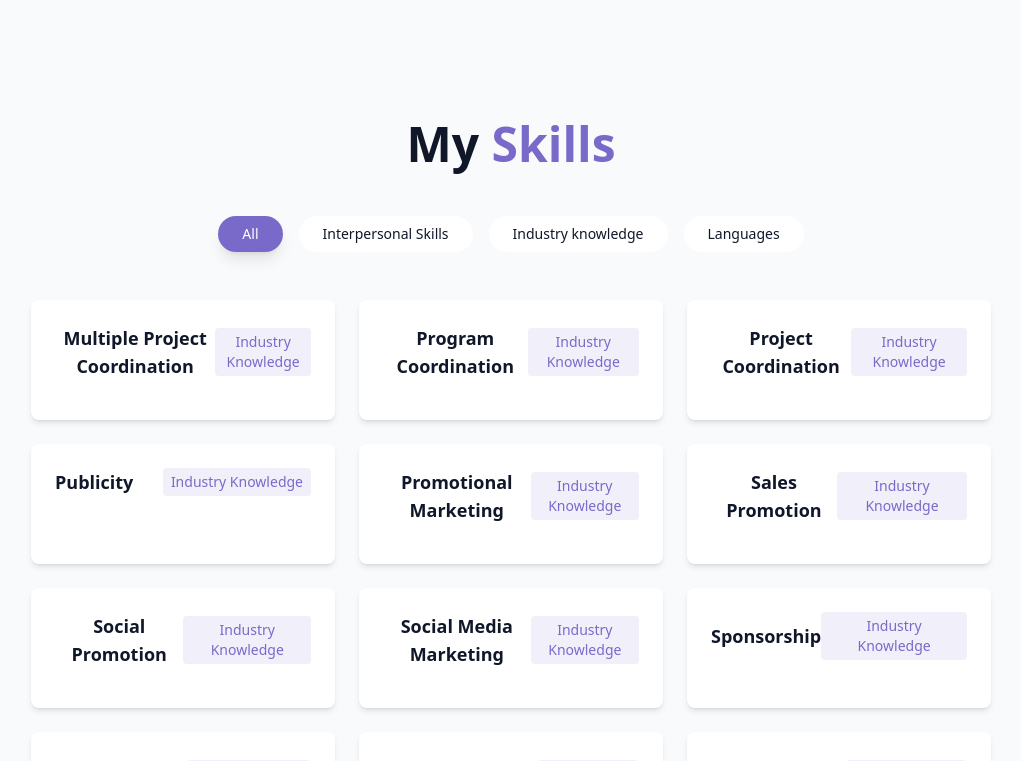
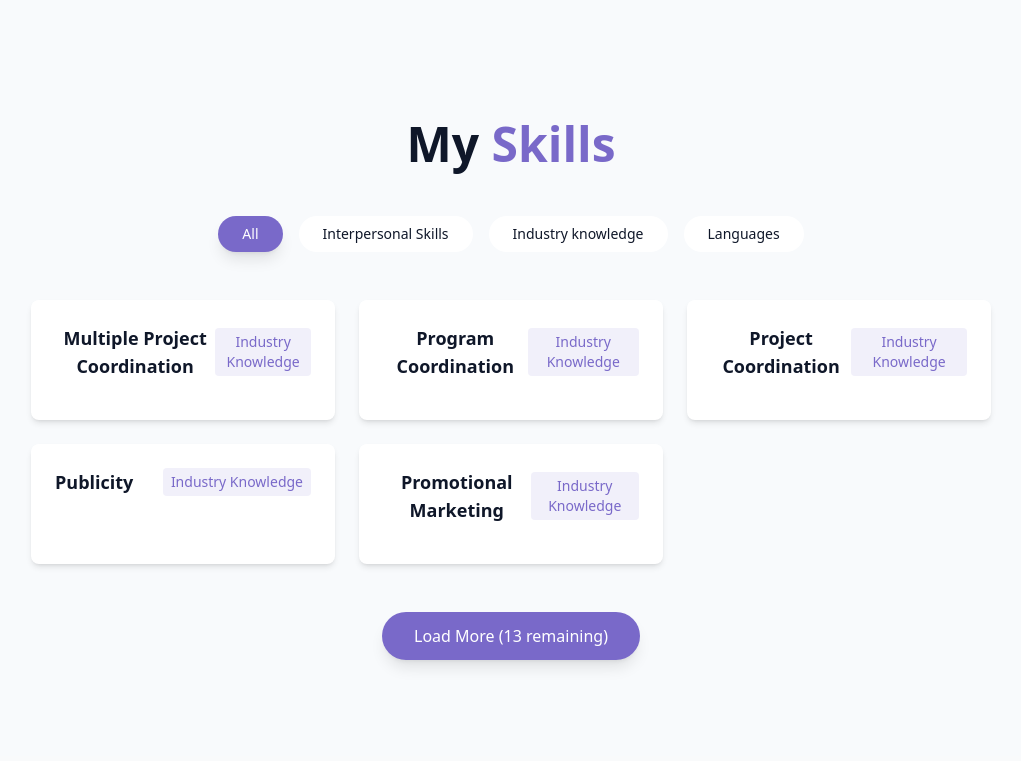
Before and after one commit to mimionly/GdgOrganizerPortfolio, a React (Vite) app: page / in a window 1280 px wide. Shown: the part 1640-2401 px from the top of the page, without its empty margins (129-1150 px from the left). Built offline with nearby package versions, Linux system fonts and the light colour scheme.

Commit message:
fix: (#2)

```diff
--- a/src/components/Skills.jsx
+++ b/src/components/Skills.jsx
@@ -16,30 +16,47 @@ const skills = [
     { name: "Product Marketing", category: "Industry knowledge" },
     { name: "Digital Marketing", category: "Industry knowledge" },
     { name: "Marketing", category: "Industry knowledge" },
-     { name: "Marketing Strategy", category: "Industry knowledge" },
+    { name: "Marketing Strategy", category: "Industry knowledge" },
     { name: "Writing", category: "Interpersonal Skills" },
     { name: "Coordinating Skills", category: "Interpersonal Skills" },
     { name: "English", category: "Languages" },
-
-
 ];
 
 const categories = ["All", "Interpersonal Skills", "Industry knowledge", "Languages"];
+const INITIAL_DISPLAY_COUNT = 5;
 
 export const Skills = () => {
     const [activeCategory, setActiveCategory] = useState("All");
+    const [displayCount, setDisplayCount] = useState(INITIAL_DISPLAY_COUNT);
 
     // Filter skills based on active category
     const filteredSkills = activeCategory === "All"
         ? skills
         : skills.filter(skill => skill.category === activeCategory);
 
+    // Get skills to display (limited by displayCount)
+    const displayedSkills = filteredSkills.slice(0, displayCount);
+
+    // Check if there are more skills to load
+    const hasMoreSkills = displayCount < filteredSkills.length;
+
+    // Handle category change - reset display count
+    const handleCategoryChange = (category) => {
+        setActiveCategory(category);
+        setDisplayCount(INITIAL_DISPLAY_COUNT);
+    };
+
+    // Load more skills
+    const handleLoadMore = () => {
+        setDisplayCount(prev => prev + INITIAL_DISPLAY_COUNT);
+    };
+
     return (
         <section
             id="skills"
             className="py-24 px-4 relative bg-secondary/30"
         >
-            <div className="container mx-auto  max-w-5xl">
+            <div className="container mx-auto max-w-5xl">
                 <h2 className="text-3xl md:text-4xl lg:text-5xl font-bold mb-12 text-center">
                     My <span className="text-primary">Skills</span>
                 </h2>
@@ -49,7 +66,7 @@ export const Skills = () => {
                     {categories.map((category) => (
                         <button
                             key={category}
-                            onClick={() => setActiveCategory(category)}
+                            onClick={() => handleCategoryChange(category)}
                             className={cn(
                                 "px-3 md:py-2 md:px-6 rounded-full text-xs md:text-sm transition-all duration-300",
                                 activeCategory === category
@@ -64,7 +81,7 @@ export const Skills = () => {
 
                 {/* Skills Grid */}
                 <div className="grid grid-cols-1 sm:grid-cols-2 lg:grid-cols-3 gap-6">
-                    {filteredSkills.map((skill, index) => (
+                    {displayedSkills.map((skill, index) => (
                         <div
                             key={index}
                             className="bg-card p-6 rounded-lg shadow-md hover:shadow-xl transition-all duration-300 hover:-translate-y-1"
@@ -78,6 +95,18 @@ export const Skills = () => {
                         </div>
                     ))}
                 </div>
+
+                {/* Load More Button */}
+                {hasMoreSkills && (
+                    <div className="flex justify-center mt-12">
+                        <button
+                            onClick={handleLoadMore}
+                            className="px-8 py-3 bg-primary text-white rounded-full font-medium shadow-lg hover:shadow-xl hover:bg-primary/90 transition-all duration-300 hover:-translate-y-1"
+                        >
+                            Load More ({filteredSkills.length - displayCount} remaining)
+                        </button>
+                    </div>
+                )}
             </div>
         </section>
     );
```
